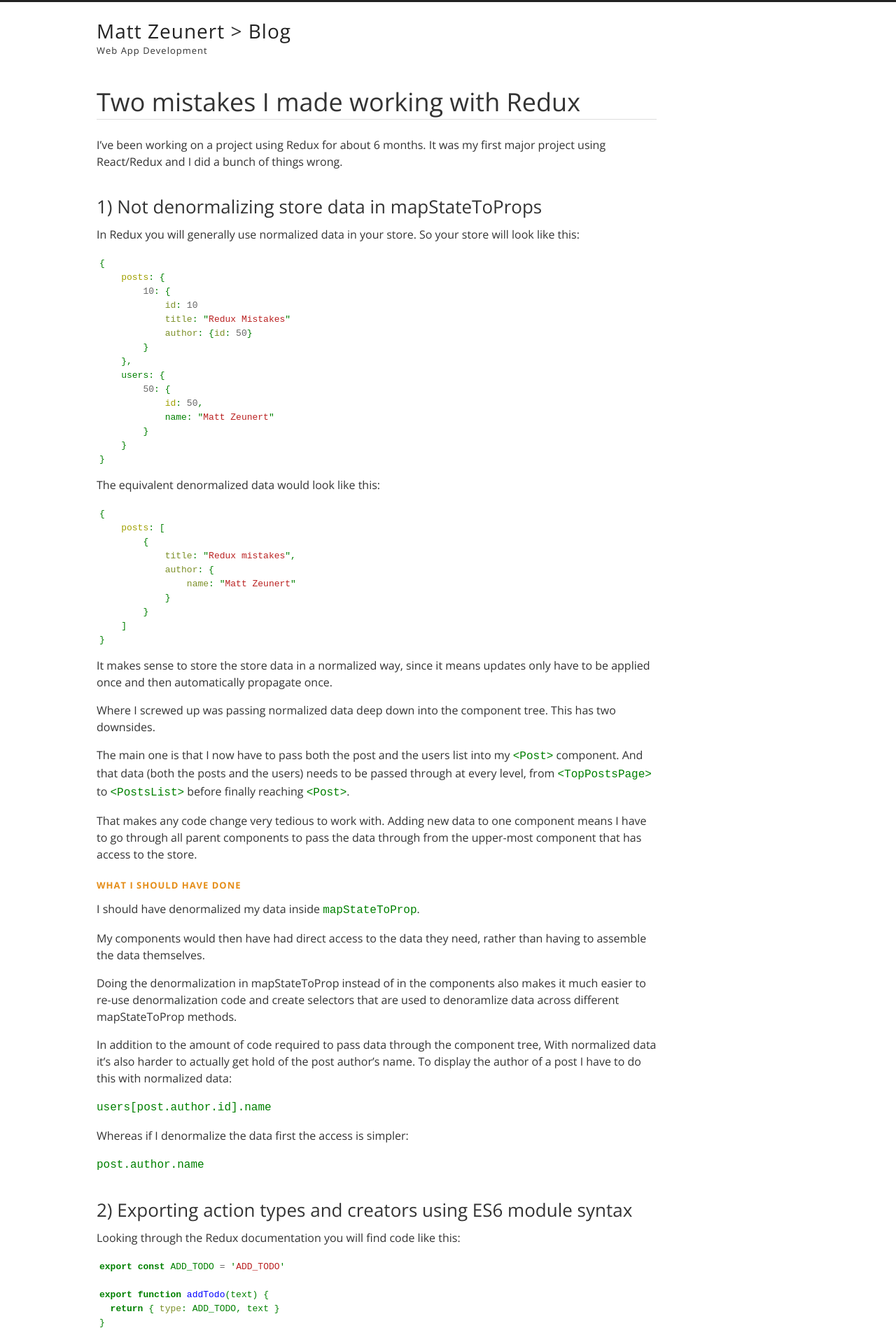
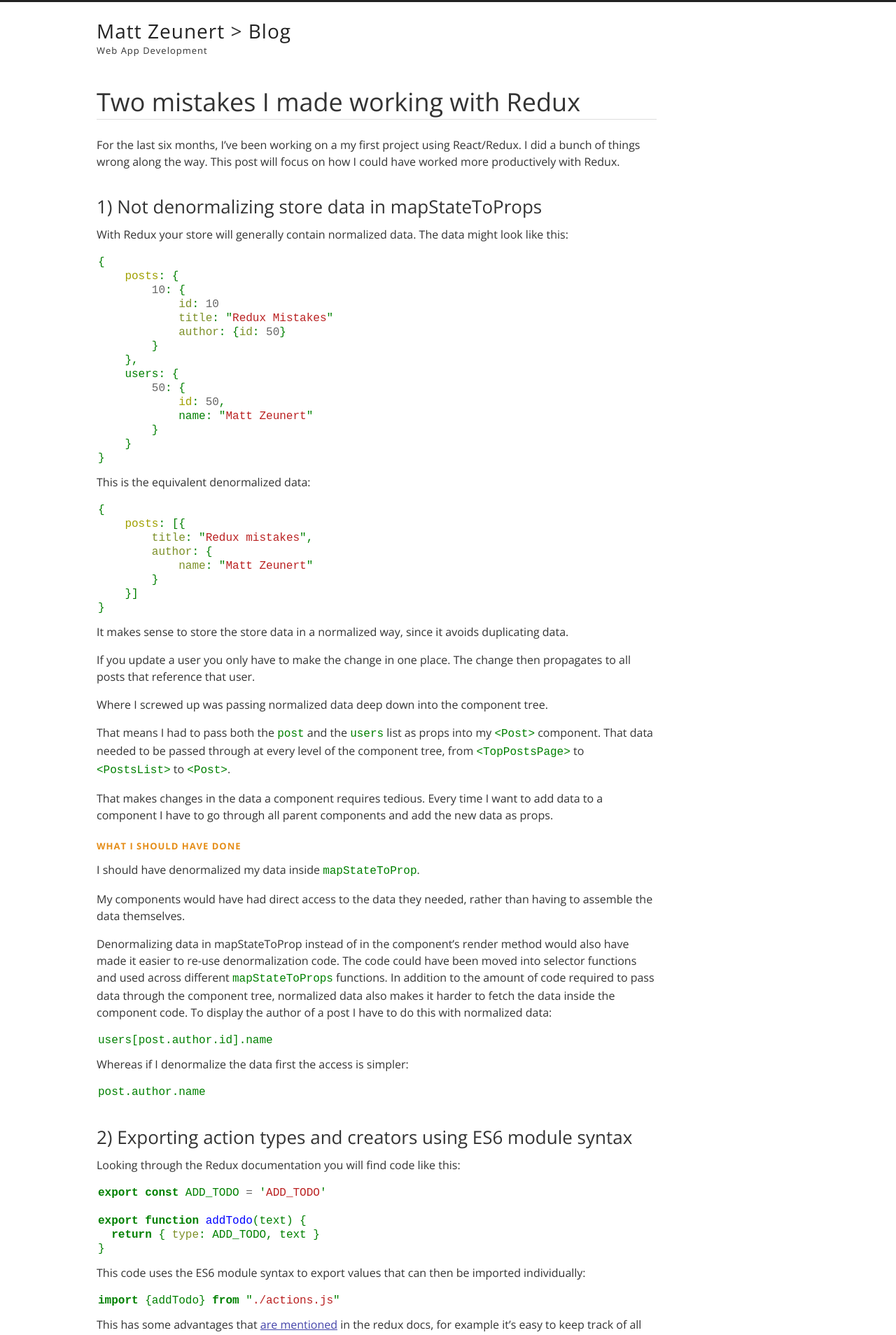
Before and after one commit to mattzeunert/mattzeunert.github.io, a Jekyll site: the page built from _posts/2016-06-03-redux-mistakes.md, in a window 1280 px wide. Shown: the top 1908 px of the page at 70% size. Built offline with Jekyll 4.4.1, drawn with Linux system fonts in a browser that asks for light colours; nearby versions of some CDN libraries; some of the changed text lies outside the part shown.

Commit message:
Tweak post.

```diff
--- a/_posts/2016-06-03-redux-mistakes.md
+++ b/_posts/2016-06-03-redux-mistakes.md
@@ -4,11 +4,11 @@ title: Two mistakes I made working with Redux
 date: 2016-05-31
 ---
 
-I've been working on a project using Redux for about 6 months. It was my first major project using React/Redux and I did a bunch of things wrong.
+For the last six months, I've been working on a my first project using React/Redux. I did a bunch of things wrong along the way. This post will focus on how I could have worked more productively with Redux.
 
 ## 1) Not denormalizing store data in mapStateToProps
 
-In Redux you will generally use normalized data in your store. So your store will look like this:
+With Redux your store will generally contain normalized data. The data might look like this:
 
 {% highlight javascript %}
 {
@@ -28,44 +28,51 @@ In Redux you will generally use normalized data in your store. So your store wil
 }
 {% endhighlight %}
 
-The equivalent denormalized data would look like this:
+This is the equivalent denormalized data:
 
 {% highlight javascript %}
 {
-    posts: [
-        {
-            title: "Redux mistakes",
-            author: {
-                name: "Matt Zeunert"
-            }
+    posts: [{
+        title: "Redux mistakes",
+        author: {
+            name: "Matt Zeunert"
         }
-    ]
+    }]
 }
 {% endhighlight %}
 
-It makes sense to store the store data in a normalized way, since it means updates only have to be applied once and then automatically propagate once.
+It makes sense to store the store data in a normalized way, since it avoids duplicating data.
 
-Where I screwed up was passing normalized data deep down into the component tree. This has two downsides.
+If you update a user you only have to make the change in one place. The change then propagates to all posts that reference that user.
 
-The main one is that I now have to pass both the post and the users list into my `<Post>` component. And that data (both the posts and the users) needs to be passed through at every level, from `<TopPostsPage>` to `<PostsList>` before finally reaching `<Post>`.
+Where I screwed up was passing normalized data deep down into the component tree.
 
-That makes any code change very tedious to work with. Adding new data to one component means I have to go through all parent components to pass the data through from the upper-most component that has access to the store.
+That means I had to pass both the `post` and the `users` list as props into my `<Post>` component. That data needed to be passed through at every level of the component tree, from `<TopPostsPage>` to `<PostsList>` to `<Post>`.
+
+That makes changes in the data a component requires tedious. Every time I want to add data to a component I have to go through all parent components and add the new data as props.
 
 ### What I should have done
 
 I should have denormalized my data inside `mapStateToProp`.
 
-My components would then have had direct access to the data they need, rather than having to assemble the data themselves.
+My components would have had direct access to the data they needed, rather than having to assemble the data themselves.
 
-Doing the denormalization in mapStateToProp instead of in the components also makes it much easier to re-use denormalization code and create selectors that are used to denoramlize data across different mapStateToProp methods.
+Denormalizing data in mapStateToProp instead of in the component's render method would also have made it easier to re-use denormalization code. The code could have been moved into selector functions and used across different `mapStateToProps` functions.
+In addition to the amount of code required to pass data through the component tree, normalized data also makes it harder to fetch the data inside the component code. To display the author of a post I have to do this with normalized data:
 
-In addition to the amount of code required to pass data through the component tree, With normalized data it's also harder to actually get hold of the post author's name. To display the author of a post I have to do this with normalized data:
+{% highlight javascript %}
 
-`users[post.author.id].name`
+users[post.author.id].name
+
+{% endhighlight %}
 
 Whereas if I denormalize the data first the access is simpler:
 
-`post.author.name`
+{% highlight javascript %}
+
+post.author.name
+
+{% endhighlight %}
 
 ## 2) Exporting action types and creators using ES6 module syntax
 
@@ -79,39 +86,48 @@ export function addTodo(text) {
 }
 {% endhighlight %}
 
-This code uses the ES6 module syntax to export values that can then be imported using `import {addTodo} from "./actions.js"`.
+This code uses the ES6 module syntax to export values that can then be imported individually:
 
-This has some advantages that are mentioned in the redux docs, for example it's easy to keep track of all availalble action types. if an action type is mis-typed it will be obvious right away (since the imported value will be undefined, unlike if you typed the string literal every time).
+{% highlight javascript %}
 
-In theory it also allows static import checking, since every exported value is explicitly defined. However I assume most projects don't currently do anything like that.
+import {addTodo} from "./actions.js"
 
-However I eventually found this structure very limiting. A lot of my actions did similar things to different data types. `ADD_TODO`, `ADD_POST`, `ADD_USER`, etc.
+{% endhighlight %}
 
-Using the ES6 export made it harder to split up my code into different files and then mass export all imported todo or user related actions.
+This has some advantages that [are mentioned](http://redux.js.org/docs/recipes/ReducingBoilerplate.html) in the redux docs, for example it's easy to keep track of all available action types. If an action type is mis-typed it will be obvious right away, since the imported value will be `undefined`. When using a string literal it would be more difficult to spot a typo.
+
+==> todo: this section seems confused, talks about es6 modules thing but also about action type constants
+
+In theory it also allows static import checking, since every exported value is explicitly defined. But, I assume most projects don't currently don't actually do anything like that.
+
+I eventually found the suggested structure very limiting. A lot of my actions did similar things to different data types, e.g. `ADD_TODO`, `ADD_POST`, `ADD_USER`, ...
+
+Using the ES6 export made it harder to split my code into different files, import all actions, and then re-export all of them from one central actions file.
 
 It also meant that even once I had written a re-usable generator function for actions and actionCreators it still had to manually import them.
 
 ### What I should have done
 
-My Redux logic was basically a database running on the front-end. I should have used some kind of ORM, either as a library or just writing my own generator logic from the start.
+My Redux logic was essentially  a database running on the front-end. I should have used some kind of ORM, either as a library or just writing my own generator logic from the start.
 
-Rather than separating actions, action creators and reducers I ended up writing a generator function.
+Rather than separating actions, action creators and reducers I ended up writing a generator function that can create all three at once.
 
 I pass the name of the data type (e.g. "users") into the generator function. The generator function is then able to generate common actions like "add" and handle them in the reducer.
 
-I can still create custom action creators when necessary.
+Where necessary I can still create my own custom action creators.
 
-I can also add my own action handlers to the generated reducer, but most of the time the generated handler will be sufficient.
+I can also add custom handler functions to the reducer, but often the generated handler will be enough.
 
-I keep track of all action types I create, so I can still do these two things:
+I keep track of all action types I create, so I'm still able to do all of these things:
 
-- see what actions and actionCreators are available
-- check that no reducer is trying to handle an action type that doesn't exist
+- See what actions and actionCreators are available
+- Check that no reducer is trying to handle an action type that doesn't exist
+- Check that no action creator is creating an action object with an unknown type
 
-## Do you even need Redux?
+## General Advice
 
-I'm happy with my Redux setup now, and I enjoy working with it. However, it does add a bunch of extra work to make how your app interacts with your data more explicit.
+I'm happy with my Redux setup now, and I enjoy working with it. However, it took me a bunch of work to get there. Making how your app interacts with your data more explicit takes a bunch of work.
 
-It's easy to get carried away worrying about performance, but unless you are actually running into issues you'll be better off focussing on improving your product.
+It's easy to get carried away worrying about performance and purity. But I found React to be very fast, and re-running some data logic a few times didn't affect my app's performance in a noticable way.
 
-Before starting on a project, think about whether you really need Redux/Flux, or whether some global state is good enough. Doing a full app re-render might not be so bad, and you can still opt out selectively where appropriate.
+For small projects it's also worth asking yourself if you really need Redux. Maybe some global state is enough. Doing a full app re-render might not be so bad, and you can still opt out selectively where appropriate.
--- a/sass/main.scss
+++ b/sass/main.scss
@@ -39,6 +39,7 @@ $blue: #44a;
 
 .content .highlight {
     line-height: 20px;
+    font-size: 16px;
     .err {
         border: none;
     }
@@ -202,7 +203,7 @@ a
     top: 40px;
     font-family: serif;      }
 .content .highlight {
-  padding: 4px;
+  padding: 2px;
   overflow: auto;
 }
 .content .highlight pre {
```
